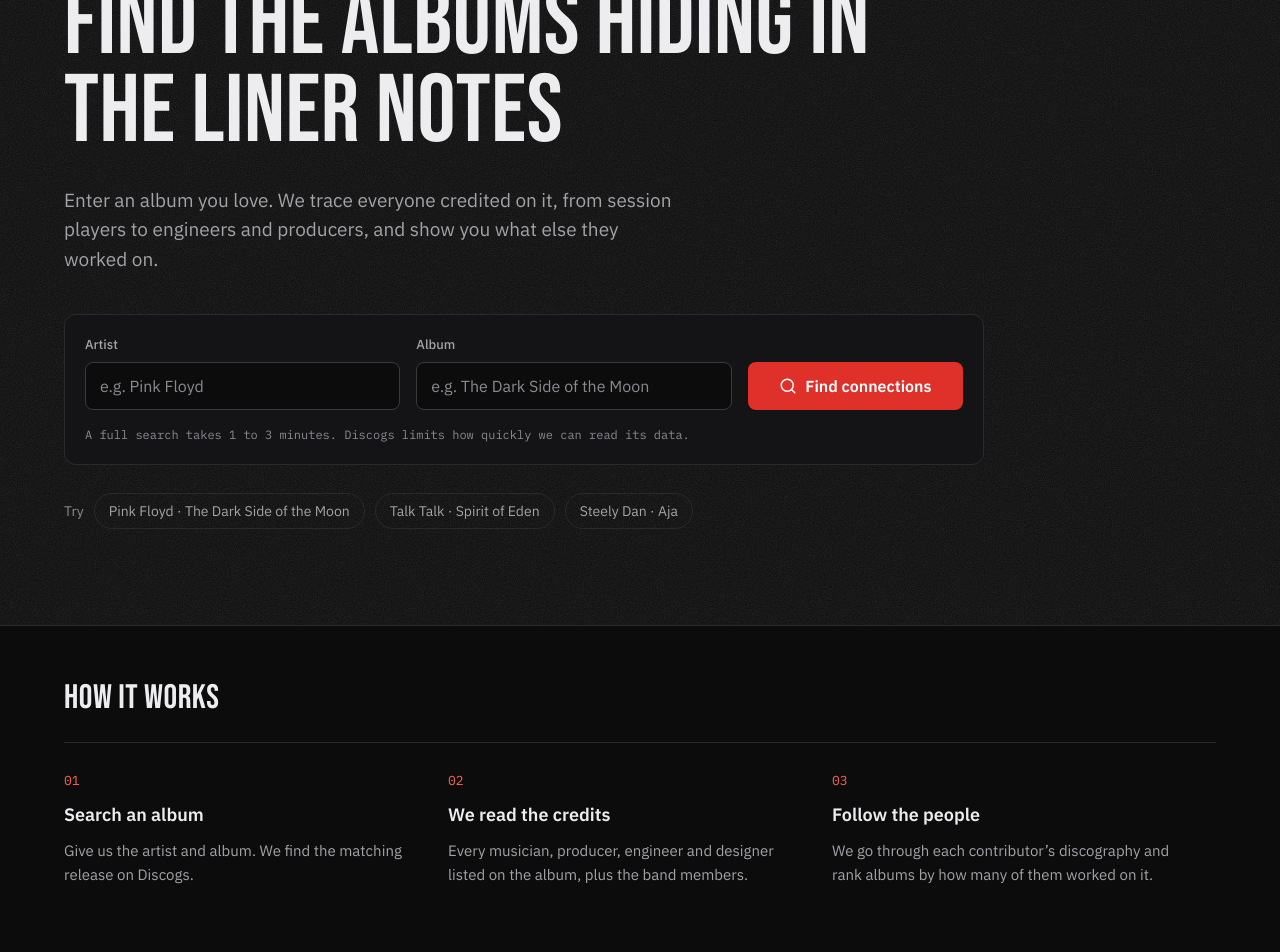
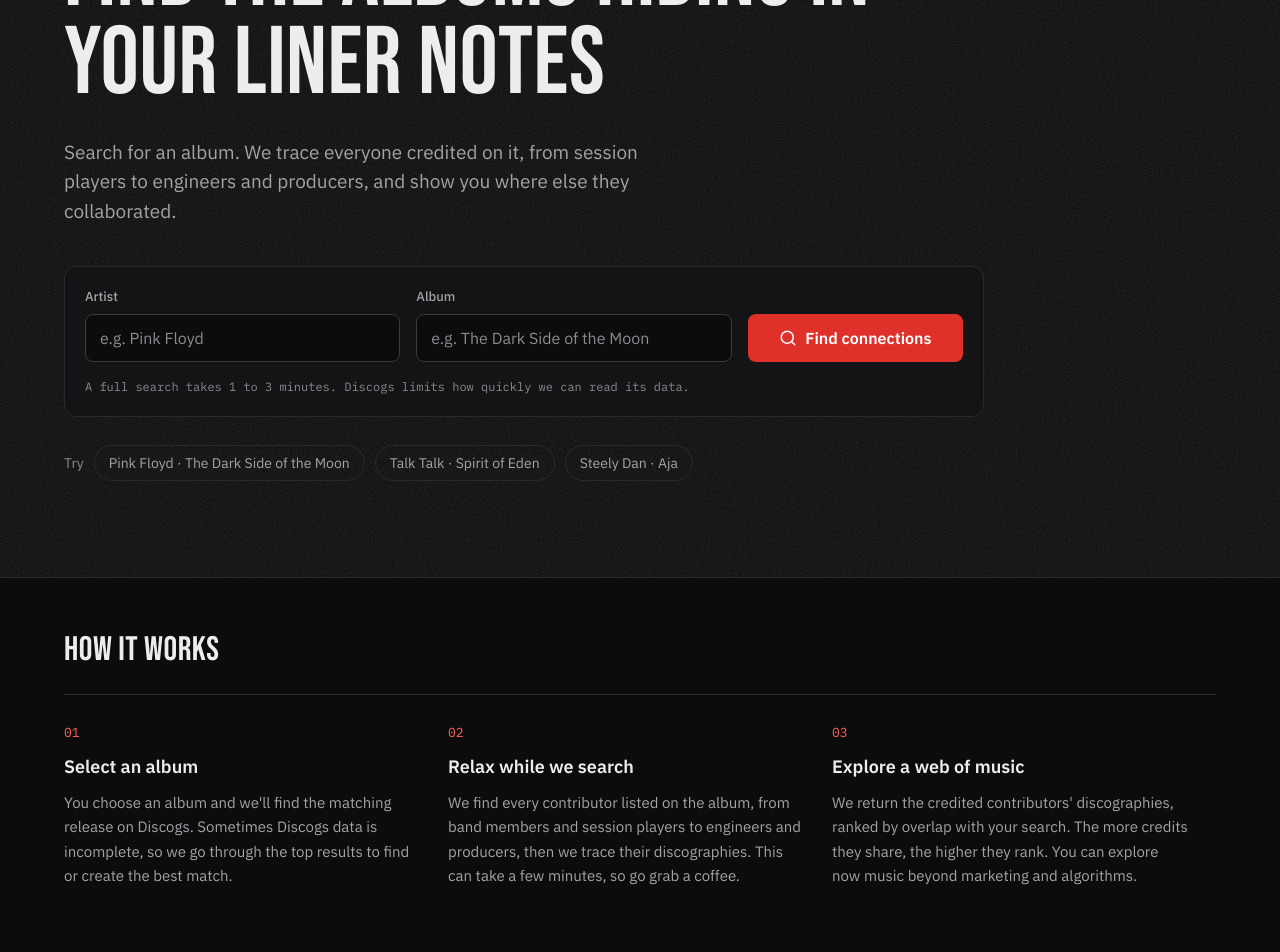
Before and after one commit to EricLusk-Jopson/vinyl-periphery, a React (Vite) app in the folder frontend/: page / in a window 1280 px wide. Shown: the part 240-1192 px from the top of the page. Built offline with nearby package versions, Linux system fonts and the light colour scheme.

Commit message:
copy changes

```diff
--- a/frontend/src/components/home/Hero.tsx
+++ b/frontend/src/components/home/Hero.tsx
@@ -14,17 +14,17 @@ type HeroProps = Omit<SearchFormProps, "variant">;
 const Intro: React.FC = () => (
   <>
     <p className="font-mono text-xs uppercase tracking-[2px] text-primary-text md:text-[13px]">
-      Follow the credits
+      Follow the credit-brick road
     </p>
     <h1 className="max-w-[860px] font-display text-[52px] font-normal leading-[0.95] tracking-[0.3px] md:text-8xl md:leading-[0.92] md:tracking-[0.5px]">
-      Find the albums hiding in the liner notes
+      Find the albums hiding in your liner notes
     </h1>
     <p className="max-w-[620px] text-base leading-normal text-muted-foreground md:text-[19px] md:leading-[1.55]">
-      Enter an album you love. We trace everyone credited on it
+      Search for an album. We trace everyone credited on it
       <span className="hidden md:inline">
         , from session players to engineers and producers,
       </span>{" "}
-      and show you what else they worked on.
+      and show you where else they collaborated.
     </p>
   </>
 );
@@ -50,7 +50,7 @@ export const Hero: React.FC<HeroProps> = (formProps) => {
   return (
     <section className="relative overflow-hidden md:border-b">
       <Grain className="hidden opacity-[0.14] md:block" />
-      <div className="relative mx-auto max-w-[1200px] md:flex md:flex-col md:gap-7 md:px-6 md:pb-24 md:pt-28">
+      <div className="relative mx-auto max-w-[1200px] md:flex md:flex-col md:gap-7 md:px-6 md:pb-24 md:pt-16">
         <div className="relative flex flex-col gap-3.5 overflow-hidden border-b px-4 pb-6 pt-8 md:contents md:border-0 md:p-0">
           <Grain className="opacity-[0.14] md:hidden" />
           <div className="relative flex flex-col gap-3.5 md:contents">
--- a/frontend/src/components/home/HowItWorks.tsx
+++ b/frontend/src/components/home/HowItWorks.tsx
@@ -2,16 +2,16 @@ import React from "react";
 
 const STEPS = [
   {
-    title: "Search an album",
-    body: "Give us the artist and album. We find the matching release on Discogs.",
+    title: "Select an album",
+    body: "You choose an album and we'll find the matching release on Discogs. Sometimes Discogs data is incomplete, so we go through the top results to find or create the best match.",
   },
   {
-    title: "We read the credits",
-    body: "Every musician, producer, engineer and designer listed on the album, plus the band members.",
+    title: "Relax while we search",
+    body: "We find every contributor listed on the album, from band members and session players to engineers and producers, then we trace their discographies. This can take a few minutes, so go grab a coffee.",
   },
   {
-    title: "Follow the people",
-    body: "We go through each contributor’s discography and rank albums by how many of them worked on it.",
+    title: "Explore a web of music",
+    body: "We return the credited contributors' discographies, ranked by overlap with your search. The more credits they share, the higher they rank. You can explore now music beyond marketing and algorithms.",
   },
 ];
 
@@ -29,8 +29,14 @@ export const HowItWorks: React.FC = () => (
     </h2>
     <ol className="grid border-t md:grid-cols-[repeat(auto-fit,minmax(260px,1fr))]">
       {STEPS.map((step, i) => (
-        <li key={step.title} className="flex flex-col gap-2.5 pt-6 md:pr-7 md:pt-7">
-          <span className="font-mono text-[13px] text-primary-text" aria-hidden="true">
+        <li
+          key={step.title}
+          className="flex flex-col gap-2.5 pt-6 md:pr-7 md:pt-7"
+        >
+          <span
+            className="font-mono text-[13px] text-primary-text"
+            aria-hidden="true"
+          >
             {String(i + 1).padStart(2, "0")}
           </span>
           <h3 className="text-lg font-semibold">{step.title}</h3>
```
Also changed, not shown: 1 other file (tests, documents, lock files or other folders).
